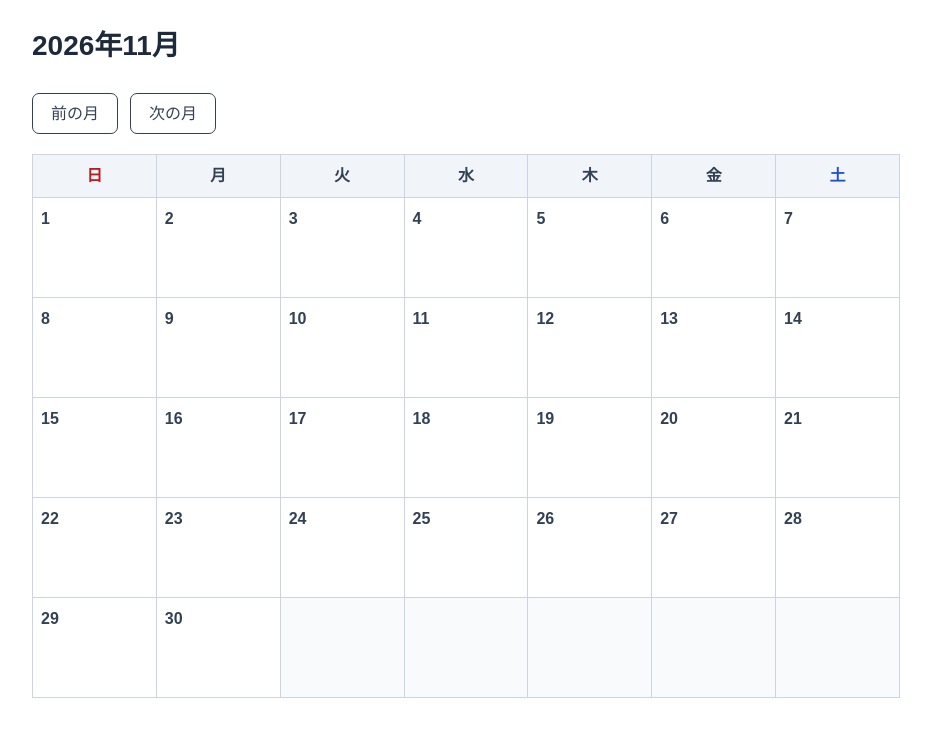
After one commit to shiori-rgb/fw2-mysql, a Spring Boot app: page /calendar in a window 1280 px wide. The commit adds this page. Shown: the top 737 px of the page, without its empty margins (174-1105 px from the left). Run offline with Spring Boot 4, Linux system fonts and the light colour scheme; some libraries are stand-ins or nearby versions.

Commit message:
Section 8-3 Codexに /calendar と calendar.html を作ってもらう

```diff
--- /dev/null
+++ b/src/main/java/com/example/todoapp/CalendarController.java
@@ -0,0 +1,61 @@
+package com.example.todoapp;
+
+import java.time.LocalDate;
+import java.time.YearMonth;
+import java.util.ArrayList;
+import java.util.List;
+
+import org.springframework.stereotype.Controller;
+import org.springframework.ui.Model;
+import org.springframework.web.bind.annotation.GetMapping;
+import org.springframework.web.bind.annotation.RequestParam;
+
+@Controller
+public class CalendarController {
+
+    @GetMapping("/calendar")
+    public String calendar(
+            @RequestParam(name = "year", required = false) Integer year,
+            @RequestParam(name = "month", required = false) Integer month,
+            Model model) {
+        YearMonth now = YearMonth.now();
+        YearMonth current = YearMonth.of(
+                year == null ? now.getYear() : year,
+                month == null ? now.getMonthValue() : month);
+        LocalDate from = current.atDay(1);
+        LocalDate to = current.atEndOfMonth();
+
+        model.addAttribute("year", current.getYear());
+        model.addAttribute("month", current.getMonthValue());
+        model.addAttribute("from", from);
+        model.addAttribute("to", to);
+        model.addAttribute("previous", current.minusMonths(1));
+        model.addAttribute("next", current.plusMonths(1));
+        model.addAttribute("weeks", createWeeks(current));
+        return "calendar";
+    }
+
+    private List<List<CalendarCell>> createWeeks(YearMonth month) {
+        int leadingEmptyCells = month.atDay(1).getDayOfWeek().getValue() % 7;
+        int cellCount = ((leadingEmptyCells + month.lengthOfMonth() + 6) / 7) * 7;
+        List<List<CalendarCell>> weeks = new ArrayList<>();
+
+        for (int cellIndex = 0; cellIndex < cellCount; cellIndex += 7) {
+            List<CalendarCell> week = new ArrayList<>();
+            for (int dayIndex = 0; dayIndex < 7; dayIndex++) {
+                int day = cellIndex + dayIndex - leadingEmptyCells + 1;
+                week.add(day < 1 || day > month.lengthOfMonth()
+                        ? null
+                        : new CalendarCell(month.atDay(day)));
+            }
+            weeks.add(week);
+        }
+        return weeks;
+    }
+
+    public record CalendarCell(LocalDate date) {
+        public int day() {
+            return date.getDayOfMonth();
+        }
+    }
+}
--- a/src/main/java/com/example/todoapp/api/HolidayClient.java
+++ b/src/main/java/com/example/todoapp/api/HolidayClient.java
@@ -8,17 +8,18 @@ import org.springframework.core.ParameterizedTypeReference;
 import org.springframework.http.client.SimpleClientHttpRequestFactory;
 import org.springframework.web.client.RestClient;
 import org.springframework.web.client.RestClientException;
+import org.springframework.web.client.RestTemplate;
 
 public class HolidayClient {
 
-    private static final String HOLIDAY_API_URL = "https://holidays-jp.github.invalid/api/v1/date.json";
+    private static final String HOLIDAY_API_URL = "https://holidays-jp.github.io/api/v1/date.json";
 
     public HolidayResult fetch(LocalDate from, LocalDate to) {
         SimpleClientHttpRequestFactory requestFactory = new SimpleClientHttpRequestFactory();
         requestFactory.setConnectTimeout(3000);
         requestFactory.setReadTimeout(5000);
 
-        RestClient restClient = RestClient.create(requestFactory);
+        RestClient restClient = RestClient.create(new RestTemplate(requestFactory));
         Map<String, String> holidays;
         try {
             holidays = restClient.get()
--- a/src/main/resources/static/css/style.css
+++ b/src/main/resources/static/css/style.css
@@ -117,3 +117,48 @@ body {
     color: #334155;
     text-decoration: underline;
 }
+
+.calendar-nav {
+    display: flex;
+    gap: 12px;
+    margin-bottom: 20px;
+}
+
+.calendar-table {
+    width: 100%;
+    border-collapse: collapse;
+    table-layout: fixed;
+}
+
+.calendar-table th,
+.calendar-table td {
+    border: 1px solid #cbd5e1;
+}
+
+.calendar-table thead th {
+    padding: 8px;
+    background: #f1f5f9;
+    text-align: center;
+}
+
+.calendar-table .sunday {
+    color: #b91c1c;
+}
+
+.calendar-table .saturday {
+    color: #1d4ed8;
+}
+
+.calendar-cell {
+    height: 100px;
+    padding: 8px;
+    vertical-align: top;
+}
+
+.calendar-cell--empty {
+    background: #f8fafc;
+}
+
+.calendar-day-number {
+    font-weight: bold;
+}
--- /dev/null
+++ b/src/main/resources/templates/calendar.html
@@ -0,0 +1,44 @@
+<!DOCTYPE html>
+<html lang="ja">
+<head>
+    <meta charset="UTF-8">
+    <meta name="viewport" content="width=device-width, initial-scale=1.0">
+    <title th:text="|${year}年${month}月|">カレンダー</title>
+    <link rel="stylesheet" href="/css/style.css">
+</head>
+<body>
+    <div class="container calendar-page">
+        <h1 class="page-title" th:text="|${year}年${month}月|">2026年4月</h1>
+
+        <nav class="calendar-nav" aria-label="月の移動">
+            <a class="btn sub" th:href="@{/calendar(year=${previous.year},month=${previous.monthValue})}">前の月</a>
+            <a class="btn sub" th:href="@{/calendar(year=${next.year},month=${next.monthValue})}">次の月</a>
+        </nav>
+
+        <table class="calendar-table" th:attr="data-from=${from},data-to=${to}">
+            <thead>
+                <tr>
+                    <th class="sunday">日</th>
+                    <th>月</th>
+                    <th>火</th>
+                    <th>水</th>
+                    <th>木</th>
+                    <th>金</th>
+                    <th class="saturday">土</th>
+                </tr>
+            </thead>
+            <tbody>
+                <tr th:each="week : ${weeks}">
+                    <th:block th:each="cell : ${week}">
+                        <td class="calendar-cell calendar-cell--empty" th:if="${cell == null}"></td>
+                        <td class="calendar-cell" th:unless="${cell == null}"
+                            th:attr="data-date=${cell.date}">
+                            <span class="calendar-day-number" th:text="${cell.day}">1</span>
+                        </td>
+                    </th:block>
+                </tr>
+            </tbody>
+        </table>
+    </div>
+</body>
+</html>
```
